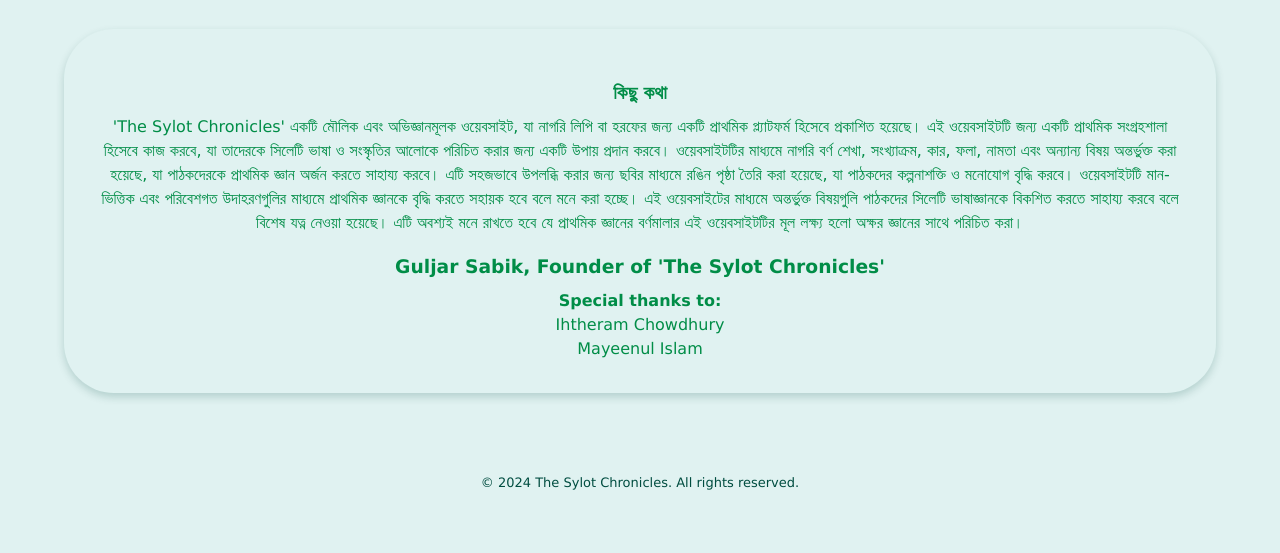
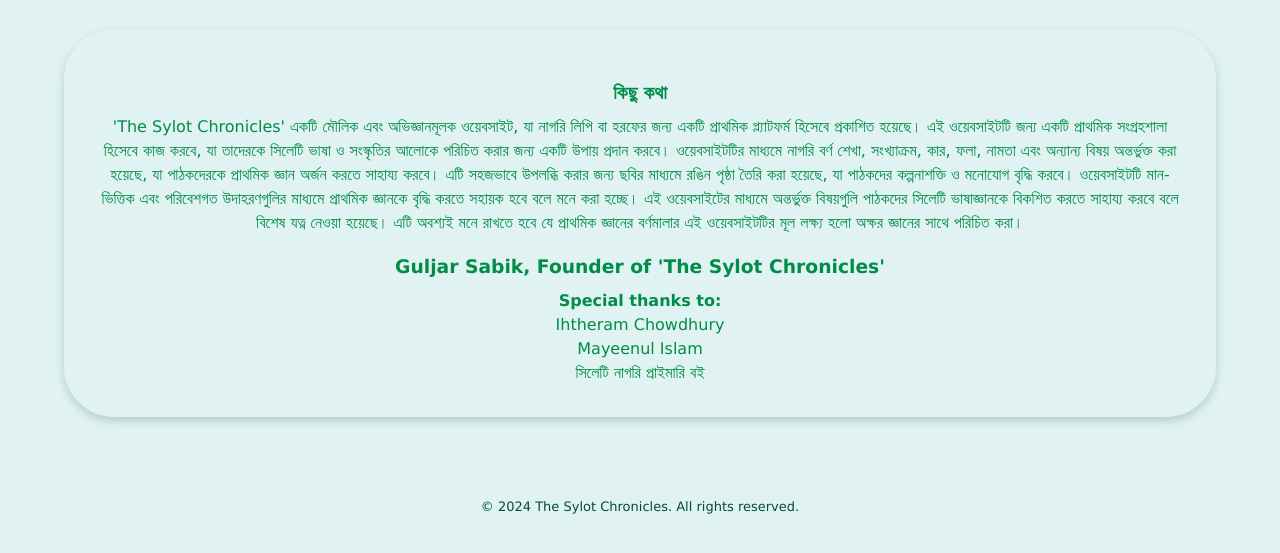
Before and after one commit to TheGzar/SylotChroniclesOrg, a plain HTML site: page index.html in a window 1280 px wide. Both pictures are taken after a click on the link "About". Shown: the part 79-632 px from the top of the page. Drawn offline with Linux system fonts and the light colour scheme.

Commit message:
Update index.html

```diff
--- a/index.html
+++ b/index.html
@@ -110,6 +110,8 @@
             <ul>
                 <li> Ihtheram Chowdhury </li>
                 <li> Mayeenul Islam </li>
+                <li>সিলেটি নাগরি প্রাইমারি বই </li>
+
             </ul>
 
 
```
